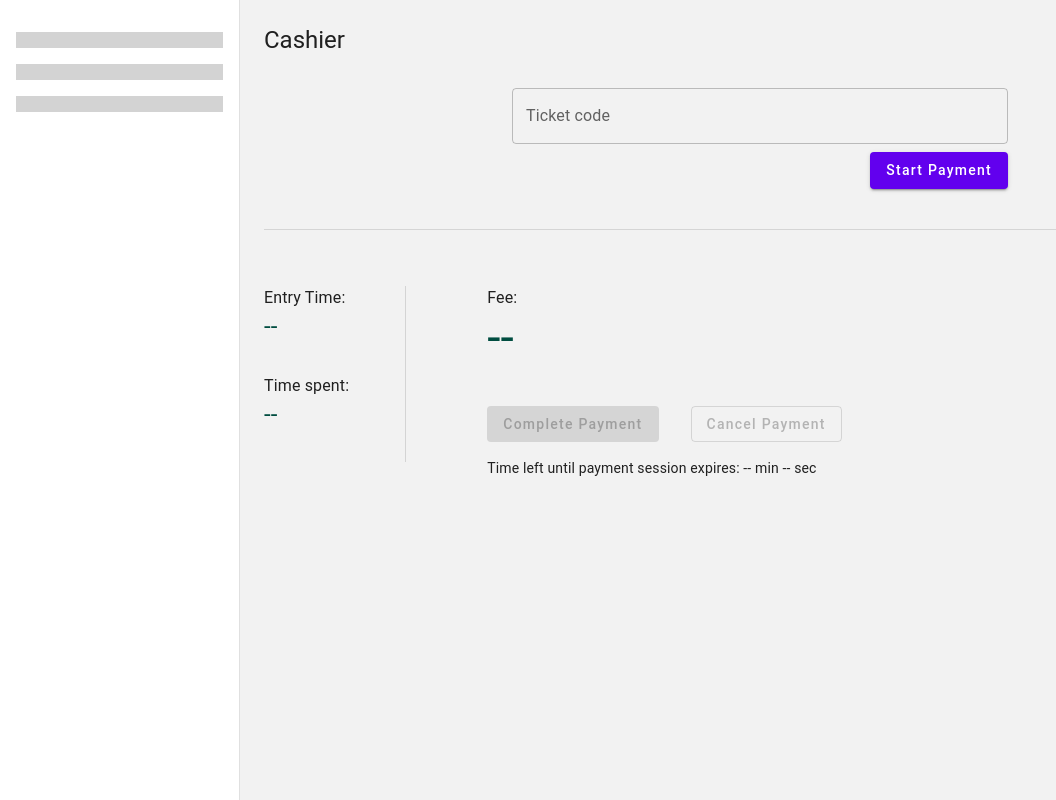
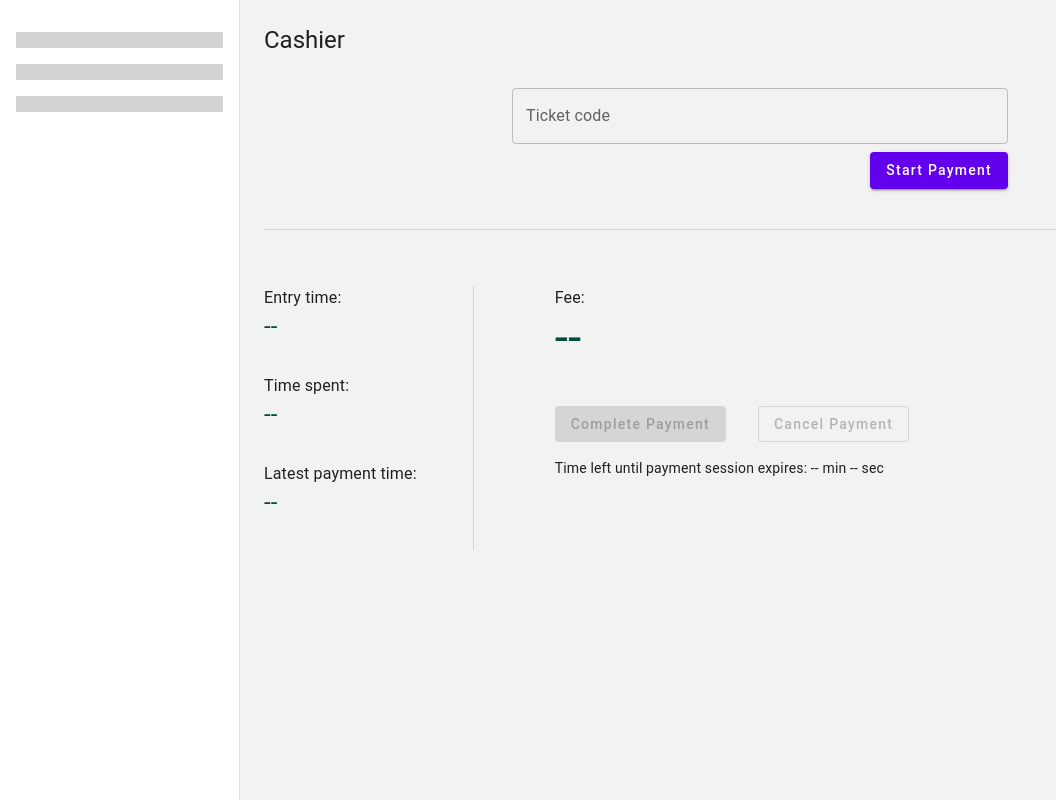
Before and after one commit to johnGachihi/parking-frontend, a React (Create React App) app: page /cashier in a window 1280 px wide. Shown: the whole page, without its empty margins (0-1056 px from the left). Built offline with nearby package versions, Linux system fonts and the light colour scheme; no server answers.

Commit message:
Add 'entry time' and 'latest payment time' data items to payments-page

```diff
--- a/src/network/start-payment.ts
+++ b/src/network/start-payment.ts
@@ -12,9 +12,15 @@ type UnprocessedPaymentSession = {
   expiryTime: string
 }
 
+type UnprocessedVisit = {
+  timeOfStay: string
+  entryTime: string
+  latestPaymentTime: string | null
+}
+
 type UnprocessedStartPaymentResult = {
   paymentSession: UnprocessedPaymentSession
-  visitTimeOfStay: string
+  visit: UnprocessedVisit
 }
 
 type PaymentSession = {
@@ -23,9 +29,15 @@ type PaymentSession = {
   expiryTime: DateTime
 }
 
+type Visit = {
+  timeOfStay: Duration
+  entryTime: DateTime
+  latestPaymentTime: DateTime | null
+}
+
 type StartPaymentResult = {
   paymentSession: PaymentSession
-  visitTimeOfStay: Duration
+  visit: Visit
 }
 
 async function makeStartPaymentRequest(ticketCode: string) {
@@ -85,9 +97,13 @@ function processStartPaymentResult(
   const processedExpiryTime = DateTime.fromISOString(
     unprocessedResult.paymentSession.expiryTime
   )
-  const processedVisitTimeOfStay = Duration.fromISO_8601String(
-    unprocessedResult.visitTimeOfStay
-  )
+  const processedVisit: Visit = {
+    timeOfStay: Duration.fromISO_8601String(unprocessedResult.visit.timeOfStay),
+    entryTime: DateTime.fromISOString(unprocessedResult.visit.entryTime),
+    latestPaymentTime: unprocessedResult.visit.latestPaymentTime
+      ? DateTime.fromISOString(unprocessedResult.visit.latestPaymentTime)
+      : null,
+  }
 
   return {
     ...unprocessedResult,
@@ -95,7 +111,7 @@ function processStartPaymentResult(
       ...unprocessedResult.paymentSession,
       expiryTime: processedExpiryTime,
     },
-    visitTimeOfStay: processedVisitTimeOfStay,
+    visit: processedVisit,
   }
 }
 
--- a/src/pages/cashier-page.tsx
+++ b/src/pages/cashier-page.tsx
@@ -133,10 +133,12 @@ function CashierPage() {
             }}
           >
             <div>
-              <Typography variant="body1">Entry Time:</Typography>
+              <Typography variant="body1">Entry time:</Typography>
               <Typography variant="h5" color="secondary">
                 {/*5:20 AM*/}
-                --
+                {startPaymentQuery.data && paymentSessionInProgress
+                  ? startPaymentQuery.data.visit.entryTime.format("h:mm A")
+                  : "--"}
               </Typography>
             </div>
             <div>
@@ -144,9 +146,21 @@ function CashierPage() {
               <Typography variant="h5" color="secondary">
                 {/*5 hrs 32 min*/}
                 {startPaymentQuery.data && paymentSessionInProgress
-                  ? startPaymentQuery.data.visitTimeOfStay.format(
+                  ? startPaymentQuery.data.visit.timeOfStay.format(
                       "H [hrs] m [min]"
                     )
+                  : "--"}
+              </Typography>
+            </div>
+            <div>
+              <Typography variant="body1">Latest payment time:</Typography>
+              <Typography variant="h5" color="secondary">
+                {startPaymentQuery.data && paymentSessionInProgress
+                  ? startPaymentQuery.data.visit.latestPaymentTime
+                    ? startPaymentQuery.data.visit.latestPaymentTime.format(
+                        "h:mm A"
+                      )
+                    : "N/A"
                   : "--"}
               </Typography>
             </div>
```
